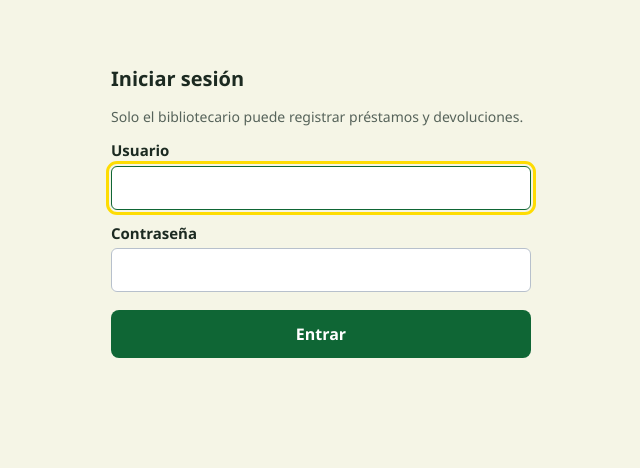
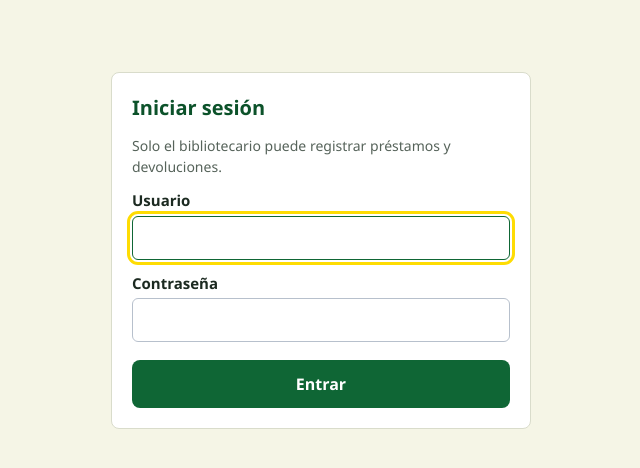
Before and after one commit to linda-0314/Control-VideoBeam, a Django app: page /cuentas/login/ in a window 1280 px wide. Shown: the part 89-557 px from the top of the page, without its empty margins (319-959 px from the left). Run offline with Django 5.2, Linux system fonts and the light colour scheme; parts of the project's set-up code (start-up, migrations or seed data) failed here and were passed over.

Commit message:
Inicio de sesión con el diseño nuevo

```diff
--- a/prestamos/templates/registration/login.html
+++ b/prestamos/templates/registration/login.html
@@ -3,7 +3,7 @@
 {% block titulo %}Iniciar sesión · Control VideoBeam FET{% endblock %}
 
 {% block contenido %}
-  <section class="tarjeta" style="max-width: 420px; margin: 40px auto;">
+  <section class="panel acceso">
     <h2>Iniciar sesión</h2>
     <p class="nota">Solo el bibliotecario puede registrar préstamos y devoluciones.</p>
     {% if form.errors %}
```
